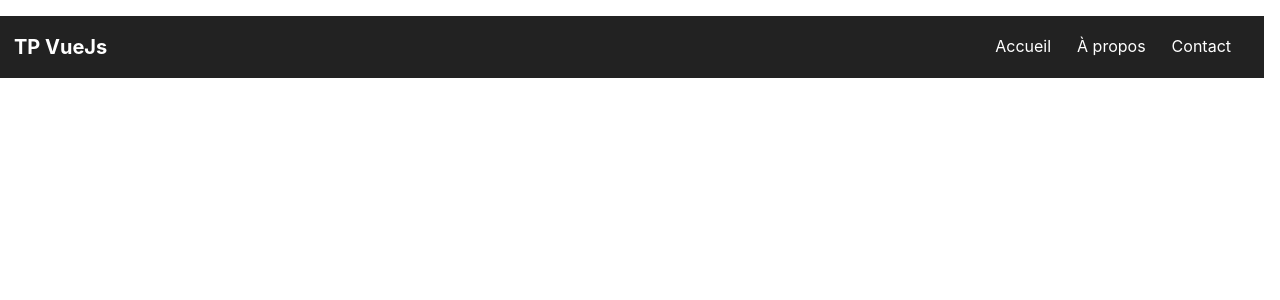
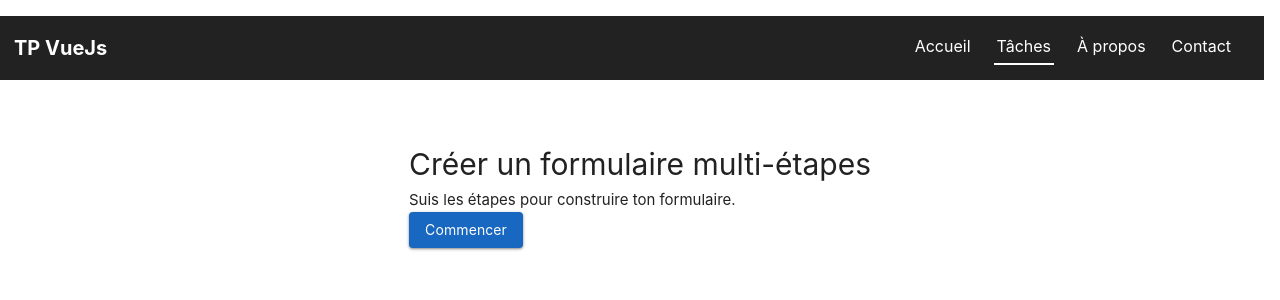
Before and after one commit to RobinTijou49/devWeb, a Vue app: page /multiple-task in a window 1280 px wide. Shown: the top 300 px of the page. Built offline with nearby package versions, Linux system fonts and the light colour scheme.

Commit message:
ajout d'un formulaire avec plusieurs étapes

```diff
--- /dev/null
+++ b/src/components/MultipleTask.vue
@@ -0,0 +1,131 @@
+<template>
+  <div class="todo-container">
+    <div v-if="view === 'task'">
+      <h1>{{ task.title }}</h1>
+      <p>{{ task.description }}</p>
+
+      <v-btn color="primary" @click="view = 'subtasks'"> Commencer </v-btn>
+    </div>
+
+    <div v-if="view === 'subtasks'">
+      <h2>Tâches</h2>
+
+      <v-list>
+        <v-list-item
+          v-for="(sub, index) in task.subtasks"
+          :key="index"
+          @click="openSubtask(index)"
+          class="subtask-item"
+        >
+          {{ sub.title }}
+        </v-list-item>
+      </v-list>
+
+      <v-btn variant="text" @click="view = 'task'"> Retour </v-btn>
+    </div>
+
+    <div v-if="view === 'detail'">
+      <h2>{{ currentSubtask.title }}</h2>
+      <p>{{ currentSubtask.description }}</p>
+
+      <div class="actions">
+        <v-btn variant="text" :disabled="currentSubtaskIndex === 0" @click="prevSubtask">
+          Précédent
+        </v-btn>
+
+        <v-spacer></v-spacer>
+
+        <v-btn
+          v-if="currentSubtaskIndex < task.subtasks.length - 1"
+          color="primary"
+          @click="nextSubtask"
+        >
+          Suivant
+        </v-btn>
+
+        <v-btn v-else color="success" @click="completeTask"> Terminé </v-btn>
+      </div>
+    </div>
+  </div>
+</template>
+
+<script>
+export default {
+  data() {
+    return {
+      view: 'task',
+      currentSubtaskIndex: 0,
+
+      task: {
+        title: 'Créer un formulaire multi-étapes',
+        description: 'Suis les étapes pour construire ton formulaire.',
+        subtasks: [
+          {
+            title: 'Créer la structure',
+            description: 'Mettre en place les composants et la base Vue.',
+          },
+          {
+            title: 'Ajouter les champs',
+            description: 'Créer les inputs et gérer les v-model.',
+          },
+          {
+            title: 'Gérer la navigation',
+            description: 'Ajouter les boutons suivant / précédent.',
+          },
+        ],
+      },
+    }
+  },
+
+  computed: {
+    currentSubtask() {
+      return this.task.subtasks[this.currentSubtaskIndex]
+    },
+  },
+
+  methods: {
+    openSubtask(index) {
+      this.currentSubtaskIndex = index
+      this.view = 'detail'
+    },
+
+    nextSubtask() {
+      this.currentSubtaskIndex++
+    },
+
+    prevSubtask() {
+      this.currentSubtaskIndex--
+    },
+
+    completeTask() {
+      this.currentSubtaskIndex = 0
+      this.view = 'subtasks'
+    },
+  },
+}
+</script>
+
+<style scoped>
+.todo-container {
+  max-width: 700px;
+  margin: auto;
+  padding: 30px;
+}
+
+.subtask-item {
+  cursor: pointer;
+  border-radius: 10px;
+  margin-bottom: 8px;
+  transition: 0.2s;
+}
+
+.subtask-item:hover {
+  background: rgba(0, 0, 0, 0.05);
+}
+
+.actions {
+  display: flex;
+  align-items: center;
+  margin-top: 20px;
+}
+</style>
--- a/src/components/NavBar.vue
+++ b/src/components/NavBar.vue
@@ -4,6 +4,7 @@
 
     <div class="links">
       <router-link to="/">Accueil</router-link>
+      <router-link to="/multiple-task">Tâches</router-link>
       <router-link to="/about">À propos</router-link>
       <router-link to="/contact">Contact</router-link>
     </div>
--- a/src/router/index.js
+++ b/src/router/index.js
@@ -2,6 +2,7 @@ import { createRouter, createWebHistory } from 'vue-router'
 import HomeView from '../views/HomeView.vue'
 import AboutView from '../views/AboutView.vue'
 import ContactView from '../views/ContactView.vue'
+import TaskView from '../views/TaskView.vue'
 
 const router = createRouter({
   history: createWebHistory(import.meta.env.BASE_URL),
@@ -10,6 +11,11 @@ const router = createRouter({
       path: '/',
       name: 'home',
       component: HomeView,
+    },
+    {
+      path: '/multiple-task',
+      name: 'multiple-task',
+      component: TaskView,
     },
     {
       path: '/about',
--- /dev/null
+++ b/src/views/TaskView.vue
@@ -0,0 +1,9 @@
+<script setup>
+import MultipleTask from '../components/MultipleTask.vue'
+</script>
+
+<template>
+  <main>
+    <MultipleTask />
+  </main>
+</template>
```
